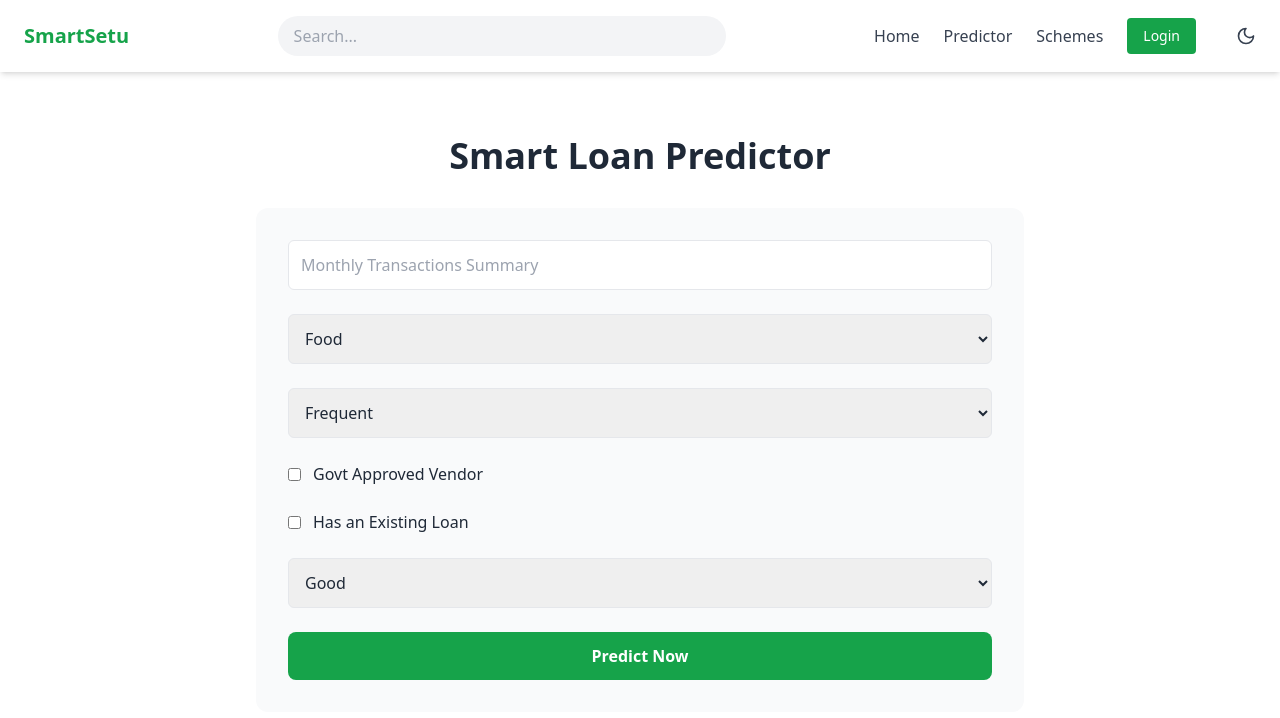
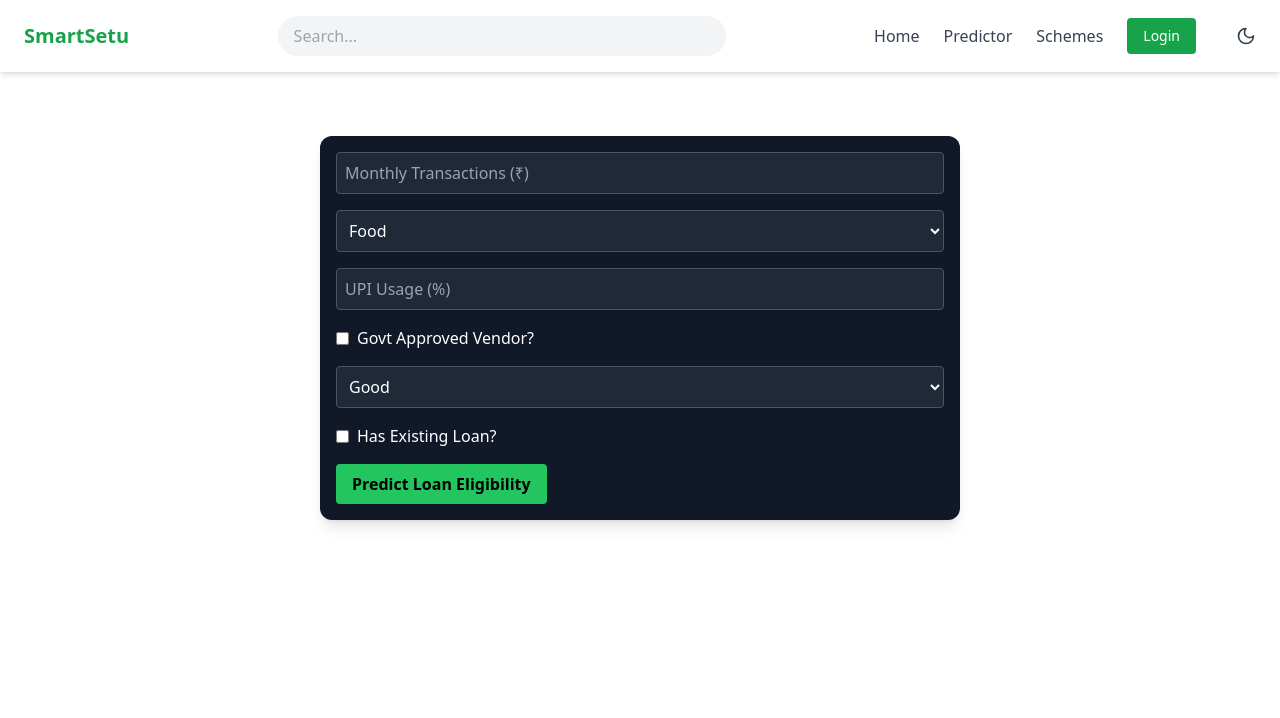
Before and after one commit to mrashis06/smart-setu-ai, a React (Create React App) app in the folder frontend/: page /predictor in a window 1280 px wide. Shown: the top 718 px of the page. Built offline with nearby package versions, Linux system fonts and the light colour scheme.

Commit message:
Update Predictor.jsx

```diff
--- a/frontend/src/pages/Predictor.jsx
+++ b/frontend/src/pages/Predictor.jsx
@@ -4,147 +4,177 @@ const Predictor = () => {
   const [formData, setFormData] = useState({
     monthlyTransactions: "",
     vendorType: "Food",
-    upiUsage: "Frequent",
+    upiUsage: "",
     isGovtApproved: false,
+    healthCondition: "Good",
     hasLoan: false,
     loanAmount: "",
     loanTenure: "",
     loanInterest: "",
     loanPaid: "",
-    healthCondition: "Good",
   });
 
+  const [loading, setLoading] = useState(false);
   const [result, setResult] = useState(null);
-  const [customLoan, setCustomLoan] = useState(null);
-  const [loading, setLoading] = useState(false);
 
   const handleChange = (e) => {
     const { name, value, type, checked } = e.target;
-    setFormData((prev) => ({
-      ...prev,
+    setFormData({
+      ...formData,
       [name]: type === "checkbox" ? checked : value,
-    }));
+    });
   };
 
   const handleSubmit = async (e) => {
     e.preventDefault();
     setLoading(true);
-
+    setResult(null);
     try {
-    const response = await fetch("/api/predict", {
+      const res = await fetch("/api/predict", {
         method: "POST",
         headers: { "Content-Type": "application/json" },
         body: JSON.stringify(formData),
       });
-
-    const data = await response.json();
+      const data = await res.json();
       setResult(data);
-    setCustomLoan({
-      amount: data.loanEligible,
-      tenure: data.repaymentPeriod,
-    });
     } catch (err) {
-    console.error(err);
-    setResult({ error: "Prediction failed" });
-  } finally {
+      console.error("Prediction failed:", err);
+    }
     setLoading(false);
-  }
   };
 
+  return (
+    <div className="max-w-2xl mx-auto p-4 text-white">
+      <h1 className="text-2xl font-bold mb-4">Smart Setu Loan Predictor</h1>
 
-  return (
-    <section className="min-h-screen px-6 py-16 bg-white dark:bg-gray-900 text-gray-800 dark:text-white">
-      <div className="max-w-3xl mx-auto">
-        <h1 className="text-4xl font-bold mb-8 text-center">Smart Loan Predictor</h1>
-        <form onSubmit={handleSubmit} className="bg-gray-50 dark:bg-gray-800 p-8 rounded-xl space-y-6">
+      <form onSubmit={handleSubmit} className="space-y-4 bg-[#111827] p-4 rounded-xl shadow-lg">
         <input
-            type="text"
+          type="number"
           name="monthlyTransactions"
-            placeholder="Monthly Transactions Summary"
+          placeholder="Monthly Transactions (₹)"
           value={formData.monthlyTransactions}
           onChange={handleChange}
-            className="w-full p-3 border rounded-md"
+          className="w-full p-2 rounded bg-[#1f2937] text-white border border-gray-600"
           required
         />
 
-          <select name="vendorType" value={formData.vendorType} onChange={handleChange} className="w-full p-3 border rounded-md">
-            <option>Food</option>
-            <option>Product</option>
-            <option>Service</option>
+        <select
+          name="vendorType"
+          value={formData.vendorType}
+          onChange={handleChange}
+          className="w-full p-2 rounded bg-[#1f2937] text-white border border-gray-600"
+        >
+          <option value="Food">Food</option>
+          <option value="Product">Product</option>
+          <option value="Service">Service</option>
         </select>
 
-          <select name="upiUsage" value={formData.upiUsage} onChange={handleChange} className="w-full p-3 border rounded-md">
-            <option>Frequent</option>
-            <option>Occasional</option>
-            <option>None</option>
+        <input
+          type="number"
+          name="upiUsage"
+          placeholder="UPI Usage (%)"
+          value={formData.upiUsage}
+          onChange={handleChange}
+          className="w-full p-2 rounded bg-[#1f2937] text-white border border-gray-600"
+          required
+        />
+
+        <label className="flex items-center gap-2">
+          <input
+            type="checkbox"
+            name="isGovtApproved"
+            checked={formData.isGovtApproved}
+            onChange={handleChange}
+          />
+          Govt Approved Vendor?
+        </label>
+
+        <select
+          name="healthCondition"
+          value={formData.healthCondition}
+          onChange={handleChange}
+          className="w-full p-2 rounded bg-[#1f2937] text-white border border-gray-600"
+        >
+          <option value="Good">Good</option>
+          <option value="Average">Average</option>
+          <option value="Poor">Poor</option>
         </select>
 
-          <div className="flex items-center gap-3">
-            <input type="checkbox" name="isGovtApproved" checked={formData.isGovtApproved} onChange={handleChange} />
-            <label>Govt Approved Vendor</label>
-          </div>
-
-          <div className="flex items-center gap-3">
-            <input type="checkbox" name="hasLoan" checked={formData.hasLoan} onChange={handleChange} />
-            <label>Has an Existing Loan</label>
-          </div>
+        <label className="flex items-center gap-2">
+          <input
+            type="checkbox"
+            name="hasLoan"
+            checked={formData.hasLoan}
+            onChange={handleChange}
+          />
+          Has Existing Loan?
+        </label>
 
         {formData.hasLoan && (
-            <>
-              <input type="number" name="loanAmount" placeholder="Loan Amount (₹)" value={formData.loanAmount} onChange={handleChange} className="w-full p-3 border rounded-md" />
-              <input type="number" name="loanTenure" placeholder="Loan Tenure (Years)" value={formData.loanTenure} onChange={handleChange} className="w-full p-3 border rounded-md" />
-              <input type="number" name="loanInterest" placeholder="Interest Rate (%)" value={formData.loanInterest} onChange={handleChange} className="w-full p-3 border rounded-md" />
-              <input type="number" name="loanPaid" placeholder="Amount Already Paid (₹)" value={formData.loanPaid} onChange={handleChange} className="w-full p-3 border rounded-md" />
-            </>
+          <div className="space-y-2">
+            <input
+              type="number"
+              name="loanAmount"
+              placeholder="Existing Loan Amount (₹)"
+              value={formData.loanAmount}
+              onChange={handleChange}
+              className="w-full p-2 rounded bg-[#1f2937] text-white border border-gray-600"
+            />
+            <input
+              type="number"
+              name="loanTenure"
+              placeholder="Loan Tenure (years)"
+              value={formData.loanTenure}
+              onChange={handleChange}
+              className="w-full p-2 rounded bg-[#1f2937] text-white border border-gray-600"
+            />
+            <input
+              type="number"
+              name="loanInterest"
+              placeholder="Loan Interest Rate (%)"
+              value={formData.loanInterest}
+              onChange={handleChange}
+              className="w-full p-2 rounded bg-[#1f2937] text-white border border-gray-600"
+            />
+            <input
+              type="number"
+              name="loanPaid"
+              placeholder="Amount Paid So Far (₹)"
+              value={formData.loanPaid}
+              onChange={handleChange}
+              className="w-full p-2 rounded bg-[#1f2937] text-white border border-gray-600"
+            />
+          </div>
         )}
 
-          <select name="healthCondition" value={formData.healthCondition} onChange={handleChange} className="w-full p-3 border rounded-md">
-            <option>Good</option>
-            <option>Average</option>
-            <option>Critical</option>
-          </select>
-
-          <button type="submit" disabled={loading} className="w-full bg-green-600 text-white font-semibold py-3 rounded-lg">
-            {loading ? "Predicting..." : "Predict Now"}
+        <button
+          type="submit"
+          disabled={loading}
+          className="bg-green-500 text-black font-bold px-4 py-2 rounded hover:bg-green-400"
+        >
+          {loading ? "Predicting..." : "Predict Loan Eligibility"}
         </button>
       </form>
 
-        {result && !result.error && (
-          <div className="mt-10 p-6 rounded-xl bg-green-100 dark:bg-green-900 text-green-900 dark:text-green-100 space-y-3">
-            <h2 className="text-2xl font-bold">Prediction Result</h2>
-            <p>Credit Score: <strong>{result.creditScore}</strong></p>
-            <p>Risk Factor: <strong>{result.riskFactor}</strong></p>
-            <p>Loan Possible: <strong>{result.loanPossible || "Yes"}</strong></p>
-            <p>Max Eligible Loan: <strong>{result.loanEligible}</strong></p>
-            <p>Interest Rates:</p>
-            <ul className="list-disc list-inside">
-              {result.interestRates && Object.entries(result.interestRates).map(([bank, rate]) => (
-                <li key={bank}>{bank}: {rate}</li>
-              ))}
+      {result && (
+        <div className="mt-6 bg-[#1f2937] p-4 rounded-xl border border-green-400">
+          <h2 className="text-xl font-bold text-green-400 mb-2">Prediction Result</h2>
+          <p><strong>Credit Score:</strong> {result.creditScore}</p>
+          <p><strong>Risk Factor:</strong> {result.riskFactor}</p>
+          <p><strong>Loan Possible:</strong> {result.loanPossible}</p>
+          <p><strong>Loan Eligible:</strong> {result.loanEligible}</p>
+          <p><strong>Repayment Period:</strong> {result.repaymentPeriod}</p>
+          <div className="mt-2">
+            <h3 className="font-semibold">Interest Rates:</h3>
+            <ul className="list-disc ml-5">
+              <li>SBI: {result.interestRates.SBI}</li>
+              <li>HDFC: {result.interestRates.HDFC}</li>
+              <li>ICICI: {result.interestRates.ICICI}</li>
             </ul>
-            <p>Recommended Tenure: <strong>{result.repaymentPeriod}</strong></p>
-
-            <div className="pt-4 space-y-2">
-              <h3 className="font-semibold">Customize Your Loan</h3>
-              <input
-                type="text"
-                value={customLoan.amount}
-                onChange={(e) => setCustomLoan({ ...customLoan, amount: e.target.value })}
-                className="w-full p-2 border rounded-md"
-              />
-              <input
-                type="text"
-                value={customLoan.tenure}
-                onChange={(e) => setCustomLoan({ ...customLoan, tenure: e.target.value })}
-                className="w-full p-2 border rounded-md"
-              />
           </div>
         </div>
       )}
-
-        {result?.error && <p className="text-red-500 mt-4 text-center">{result.error}</p>}
     </div>
-    </section>
   );
 };
 
```
Lines whose indentation alone changed are shown as unchanged.
